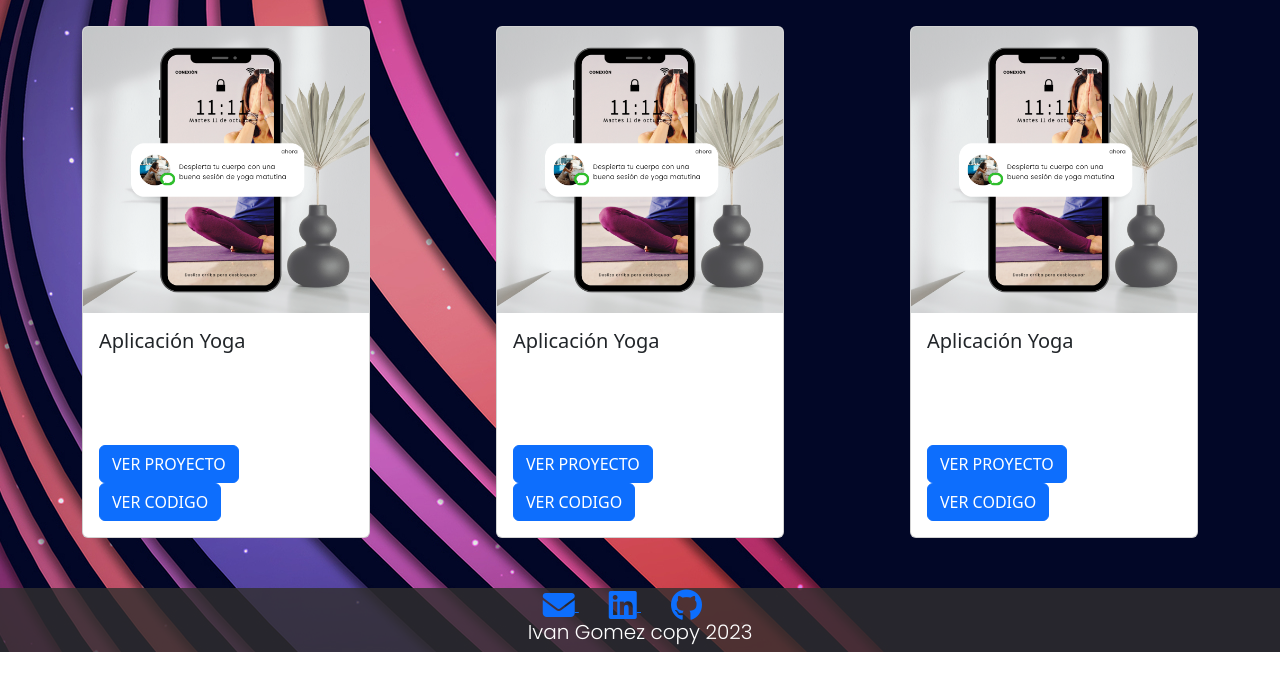
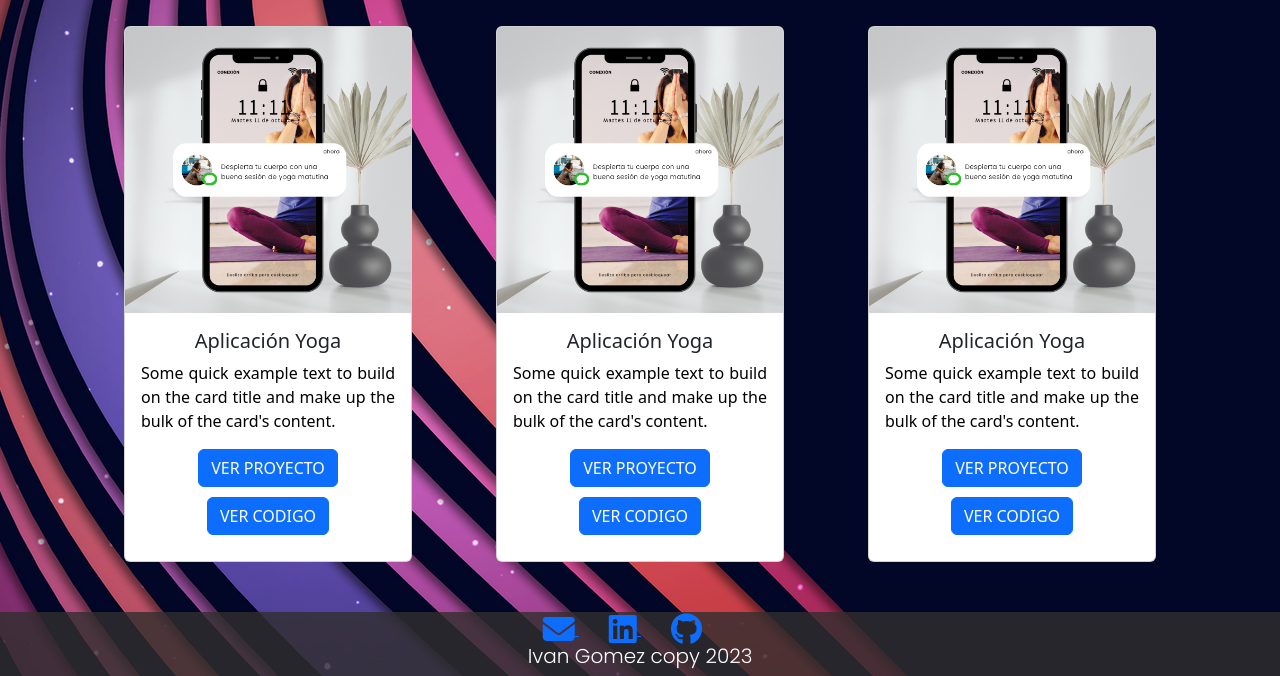
Before and after one commit to IvanGomez00/PreEntrega2Gomezivan, a plain HTML site: page pages/porfolio.html in a window 1280 px wide. Shown: the part 278-954 px from the top of the page. Before the commit the page ends 930 px from the top, so only its background shows below. Drawn offline with nearby package versions, Linux system fonts and the light colour scheme; a web font is replaced by a local one.

Commit message:
agregue flex a los divs de porfolio.html

```diff
--- a/css/styles.css
+++ b/css/styles.css
@@ -106,13 +106,16 @@ text-decoration: none;
 
 /* ------    SOBRE MI  ------ */
 body.sobre-mi {
-    background: #301B3F;
+    background-image: url(../recursos/imagenes/hero5.jpg);
+    background-repeat: no-repeat;
     background-attachment: fixed;
+    background-position: center center;
+    background-size: cover;
 
 }
 
 
-main p{
+.main-sobre-mi p{
     text-align: justify;
     color: white;
     font-size: 15px;
@@ -132,8 +135,13 @@ margin: auto;
 section.carrusel p{
   text-align: center;}
 
+main .texto{
+    padding: 35px;
+}
 
-
+main .texto p{
+   font-weight: 500;
+}
 
 
 
@@ -149,8 +157,32 @@ section.carrusel p{
 .porfolio{
     display: flex;
     flex-wrap: wrap;
-    justify-content: space-between;
+    justify-content: space-around;
     margin-bottom: 50px;
+}
+
+
+.main-porfolio p{
+    color: black;
+}
+
+.main-porfolio a{
+    margin-bottom: 10px;
+}
+
+div.app1,
+div.app2,
+div.app3{
+    display: flex;
+    flex-direction: column;
+    align-items: center;
+}
+
+div.app1 p,
+div.app2 p,
+div.app3 p{
+
+    text-align: justify;
 }
 
 /* ------  CONTACTO  ------- */
--- a/pages/porfolio.html
+++ b/pages/porfolio.html
@@ -56,7 +56,7 @@
         <section class="porfolio container">
         <div class="card" style="width: 18rem;">
             <img src="../recursos/imagenes/app1.png" class="card-img-top" alt="Imagen aplicacion de Yoga">
-            <div class="card-body">
+            <div class="card-body app1">
               <h5 class="card-title">Aplicación Yoga</h5>
               <p class="card-text">Some quick example text to build on the card title and make up the bulk of the card's content.</p>
               <a href="#" class="btn btn-primary">Ver proyecto</a>
@@ -67,7 +67,7 @@
 
           <div class="card" style="width: 18rem;">
             <img src="../recursos/imagenes/app2.png" class="card-img-top" alt="Imagen aplicacion de Yoga">
-            <div class="card-body">
+            <div class="card-body app2">
               <h5 class="card-title">Aplicación Yoga</h5>
               <p class="card-text">Some quick example text to build on the card title and make up the bulk of the card's content.</p>
               <a href="#" class="btn btn-primary">Ver proyecto</a>
@@ -77,7 +77,7 @@
 
           <div class="card" style="width: 18rem;">
             <img src="../recursos/imagenes/app3.png" class="card-img-top" alt="Imagen aplicacion de Yoga">
-            <div class="card-body">
+            <div class="card-body app3">
               <h5 class="card-title">Aplicación Yoga</h5>
               <p class="card-text">Some quick example text to build on the card title and make up the bulk of the card's content.</p>
               <a href="#" class="btn btn-primary">Ver proyecto</a>
```
Also changed, not shown: pages/sobre-mi.html (+2 -2 lines), recursos/imagenes/celular-servicios.png (deleted), recursos/imagenes/codigo-servicios.png (deleted), recursos/imagenes/creativo-servicios.png (deleted), recursos/imagenes/hero1.jpg (deleted), recursos/imagenes/hero5.jpg (added), recursos/imagenes/performance-servicios.png (deleted), recursos/imagenes/portafolio1-servicios.png (deleted), recursos/imagenes/portafolio2-servicios.png (deleted), recursos/imagenes/portafolio3-servicios.png (deleted), recursos/imagenes/seo-servicios.png (deleted), recursos/imagenes/social-servicios.png (deleted).
